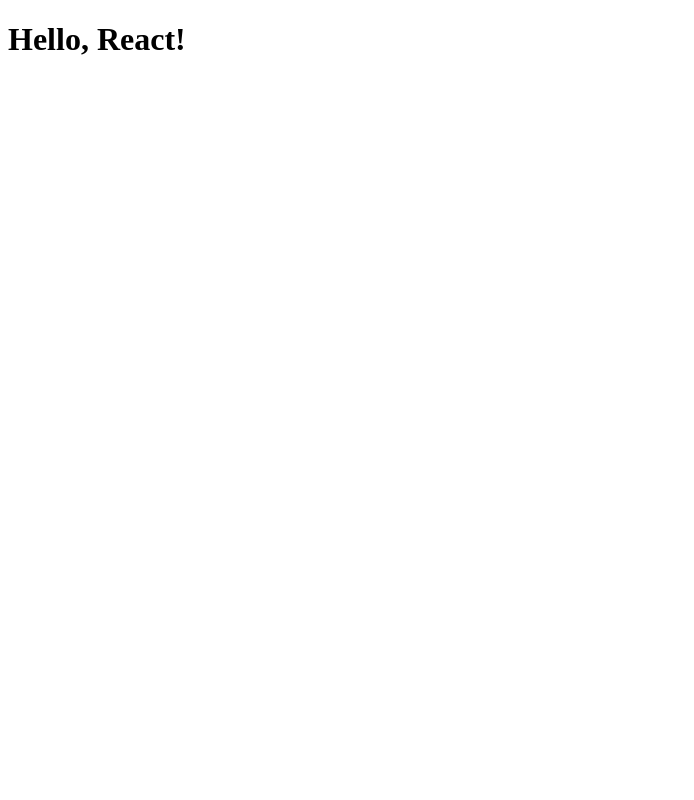
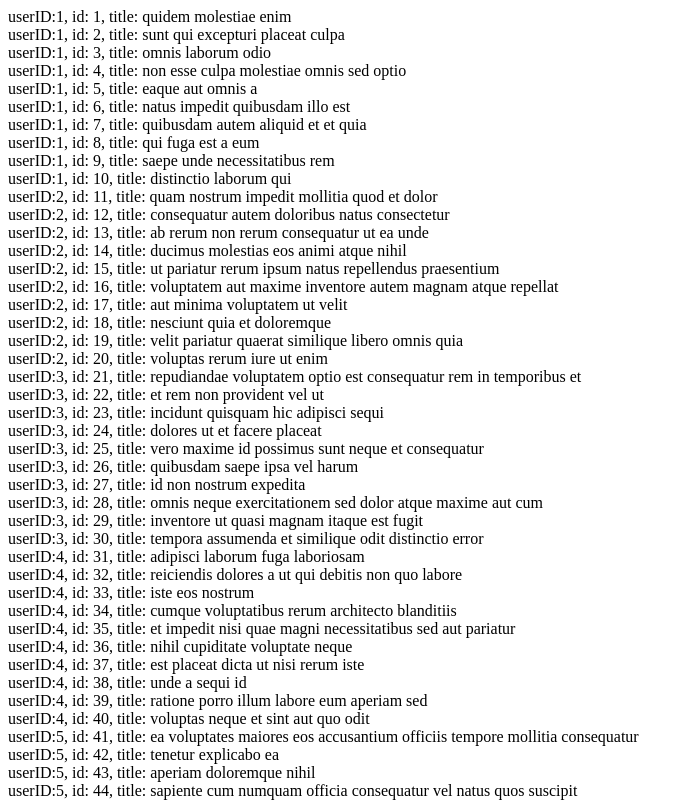
Before and after one commit to class-of-grad-net-2023/grad-net-app, a React app in the folder MT231002-app/: page / in a window 1280 px wide. Shown: the top 800 px of the page, without its empty margins (0-694 px from the left). Built offline with nearby package versions, Linux system fonts and the light colour scheme.

Commit message:
2023 12/20 13:34

```diff
--- a/MT231002-app/src/components/Albums/Albums.js
+++ b/MT231002-app/src/components/Albums/Albums.js
@@ -1,4 +1,5 @@
-export default function albumsctr({userId,id,title}){
+import React from "react";
+export default function Albums({userId,id,title}){
     return(
         <div>
             {"userID:"}{userId}{", id: "}{id}{", title: "}{title}
--- a/MT231002-app/src/components/Albums/AlbumsList.js
+++ b/MT231002-app/src/components/Albums/AlbumsList.js
@@ -1,13 +1,13 @@
-import React from "react";
-import Albums from "./Albums";
+import React, { useId } from "react";
+import Albums from "./Albums.js";
 
 export default function AlbumsList({albums=[]}){
     if(!albums.length) return <div>No Albums Listed.</div>
     return(
         <div>
             {
-                Albums.map(albums=><Albums key={id} {...albums}/>)
+                albums.map(albums=><Albums key={albums.id} {...albums}/>)
             }
         </div>
-    )
+    );
 }
--- a/MT231002-app/src/components/App.js
+++ b/MT231002-app/src/components/App.js
@@ -4,5 +4,7 @@
 
 export default function App() {
     const [albums]=useState(albumsData);
-    return <AlbumsList albums={albums}/>;
+    return (
+    <AlbumsList albums={albums}/>
+    );
 }
--- a/MT231002-app/src/index.js
+++ b/MT231002-app/src/index.js
@@ -1,5 +1,7 @@
 import React from "react";
 import ReactDOM from "react-dom";
 import Hello from "./components/Hello";
+import App from "./components/App";
 
-ReactDOM.render(<Hello />, document.getElementById("root"));
+//ReactDOM.render(<Hello />, document.getElementById("root"));
+ReactDOM.render(<App/>, document.getElementById("root"));
```
